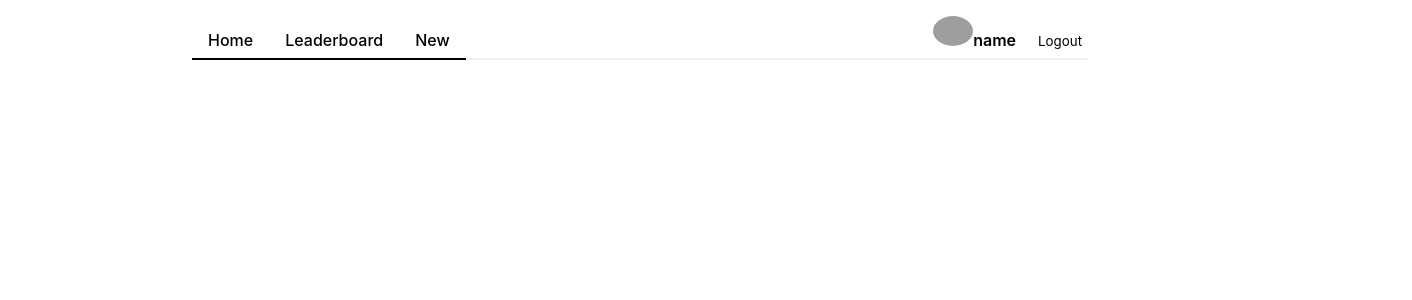
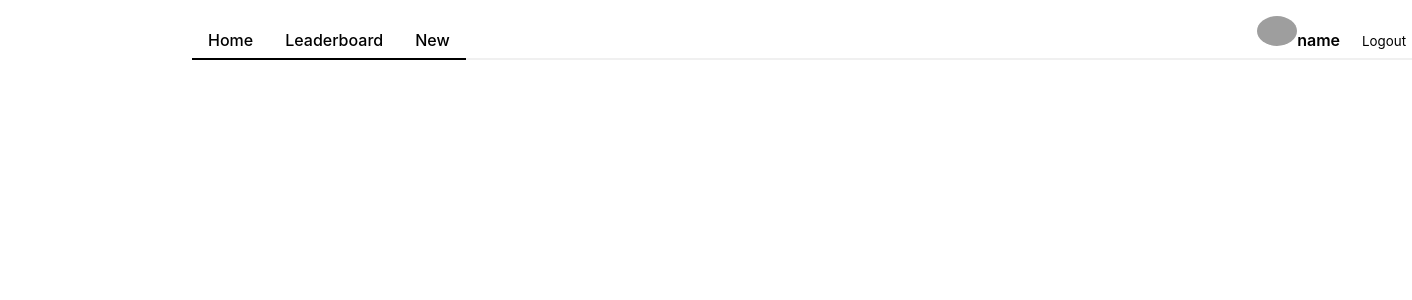
Before and after one commit to ntswambeni/react-final-project-udacity, a React (Create React App) app: page / in a window 1280 px wide. Shown: the top 300 px of the page, 1412 px wide, since content can reach past the window. Built offline with nearby package versions, Linux system fonts and the light colour scheme; grey boxes are pictures that could not be loaded.

Commit message:
refactor: pass container-fluid class to nav

```diff
--- a/src/components/Nav.js
+++ b/src/components/Nav.js
@@ -1,6 +1,6 @@
 const Nav = () => {
   return (
-    <div>
+    <div className="container-fluid">
       <header>
         <nav className="nav">
           <ul className="nav-list">
```
